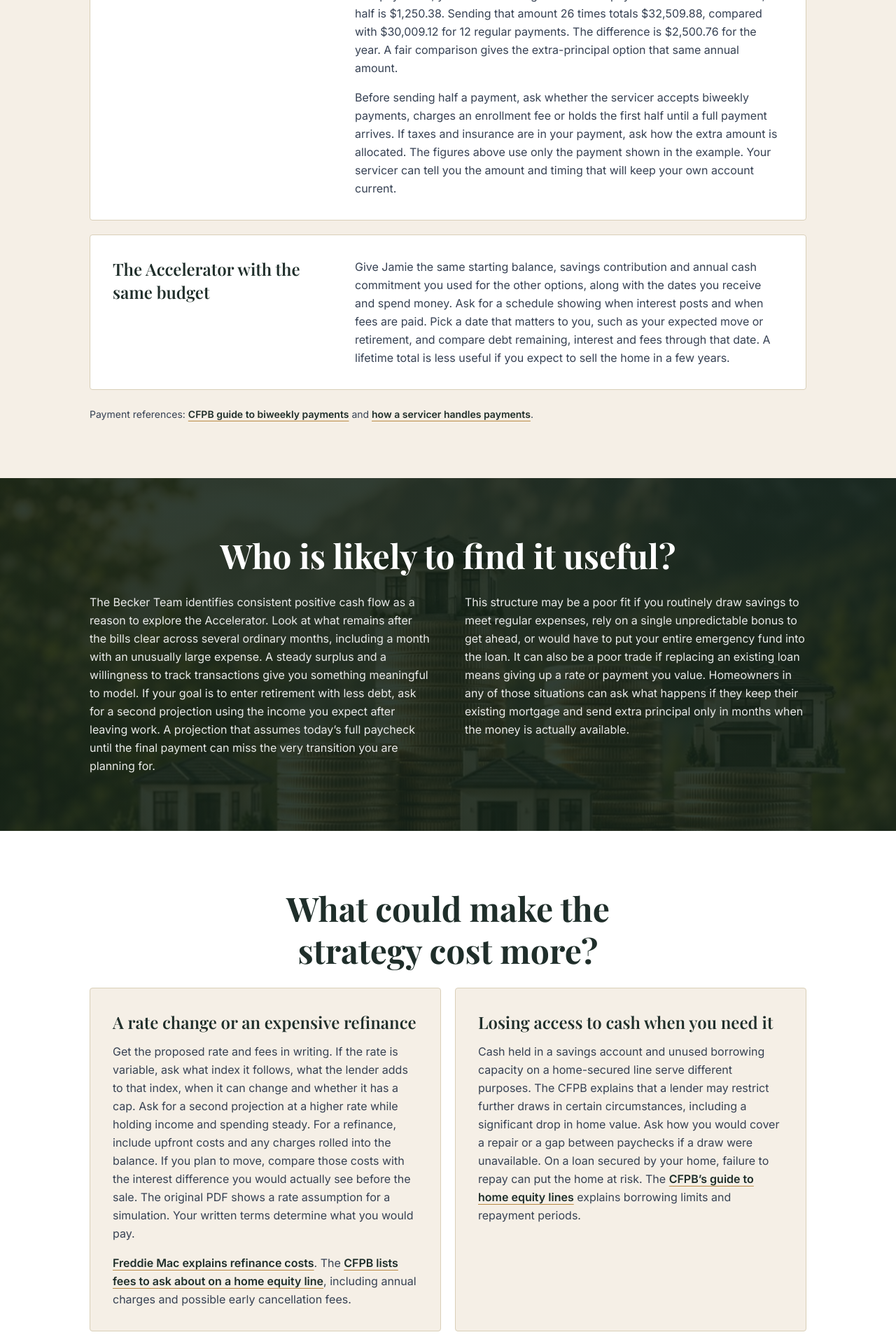
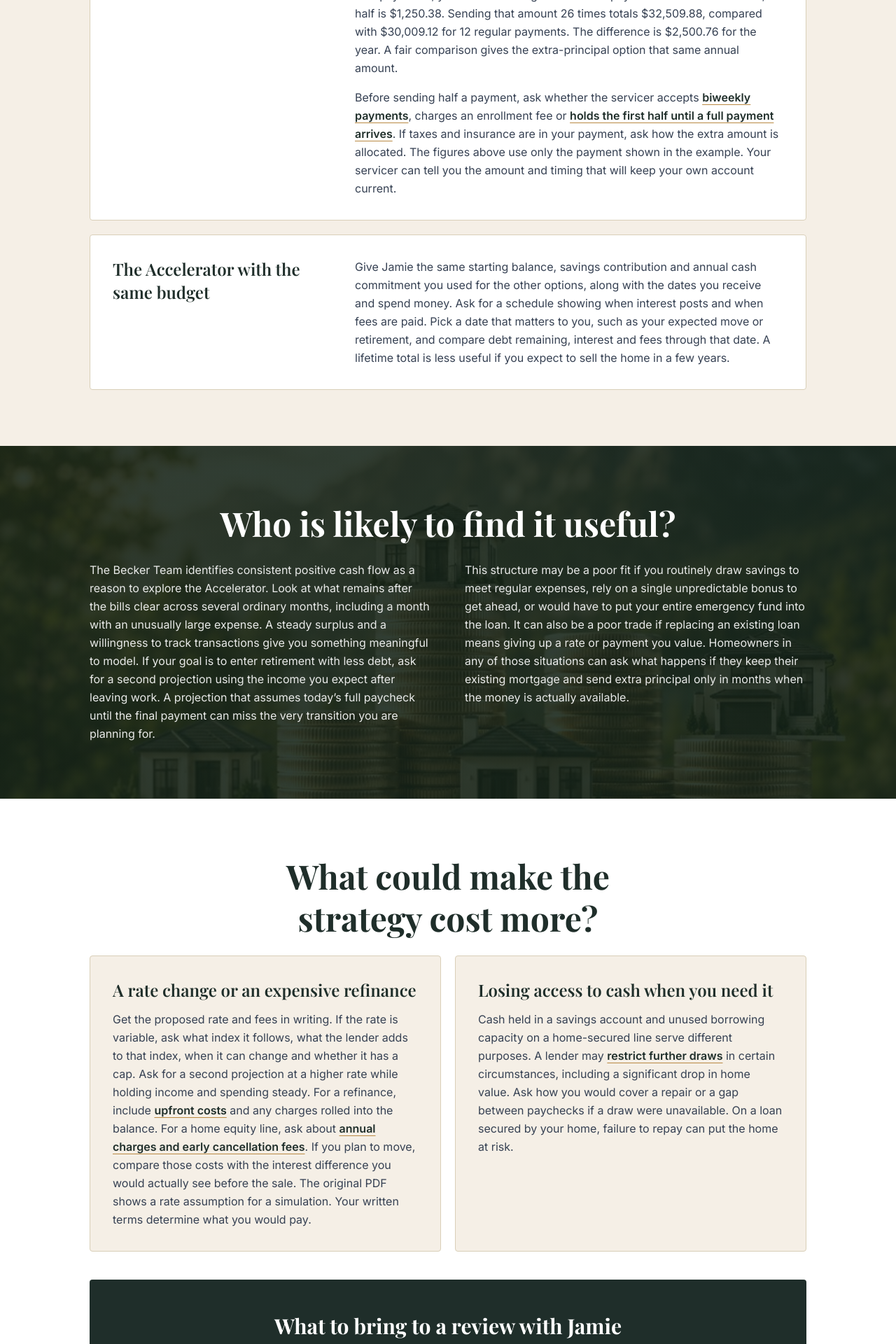
Before and after one commit to AppStudioPros/becker-team, a Next.js app: page /loan-programs/mortgage-accelerator/guide in a window 1280 px wide. Shown: the part 4120-6040 px from the top of the page at 70% size. Built offline with nearby package versions, Linux system fonts and the light colour scheme.

Commit message:
Remove standalone source notes from the Accelerator guide

```diff
--- a/app/loan-programs/mortgage-accelerator/guide/page.tsx
+++ b/app/loan-programs/mortgage-accelerator/guide/page.tsx
@@ -140,7 +140,7 @@ export default function MortgageAcceleratorGuide() {
               <h3 className={subheading} style={displayFont}>Biweekly payments through your servicer</h3>
               <div className="space-y-4 leading-relaxed text-gray-700">
                 <p>Every two weeks and twice a month are different schedules. With 26 half-payments, you send the equivalent of 13 full monthly payments in a year. With 24 half-payments, you send 12. Using the standard payment from the illustration, half is $1,250.38. Sending that amount 26 times totals $32,509.88, compared with $30,009.12 for 12 regular payments. The difference is $2,500.76 for the year. A fair comparison gives the extra-principal option that same annual amount.</p>
-                <p>Before sending half a payment, ask whether the servicer accepts biweekly payments, charges an enrollment fee or holds the first half until a full payment arrives. If taxes and insurance are in your payment, ask how the extra amount is allocated. The figures above use only the payment shown in the example. Your servicer can tell you the amount and timing that will keep your own account current.</p>
+                <p>Before sending half a payment, ask whether the servicer accepts <a className={sourceLink} href="https://www.consumerfinance.gov/consumer-tools/mortgages/answers/key-terms/#bi-weekly-payment">biweekly payments</a>, charges an enrollment fee or <a className={sourceLink} href="https://www.consumerfinance.gov/consumer-tools/mortgages/your-mortgage-servicer-must-comply-with-federal-rules/">holds the first half until a full payment arrives</a>. If taxes and insurance are in your payment, ask how the extra amount is allocated. The figures above use only the payment shown in the example. Your servicer can tell you the amount and timing that will keep your own account current.</p>
               </div>
             </div>
             <div className="grid gap-x-10 gap-y-1 rounded border border-cream-border bg-white p-6 md:grid-cols-[minmax(0,1fr)_minmax(0,2fr)] md:p-8">
@@ -150,7 +150,6 @@ export default function MortgageAcceleratorGuide() {
               </div>
             </div>
           </div>
-          <p className="mt-6 text-sm leading-relaxed text-gray-700">Payment references: <a className={sourceLink} href="https://www.consumerfinance.gov/consumer-tools/mortgages/answers/key-terms/#bi-weekly-payment">CFPB guide to biweekly payments</a> and <a className={sourceLink} href="https://www.consumerfinance.gov/consumer-tools/mortgages/your-mortgage-servicer-must-comply-with-federal-rules/">how a servicer handles payments</a>.</p>
         </div>
       </section>
 
@@ -174,14 +173,13 @@ export default function MortgageAcceleratorGuide() {
             <div className="h-full rounded border border-cream-border bg-cream p-6 md:p-8">
               <h3 className={subheading} style={displayFont}>A rate change or an expensive refinance</h3>
               <div className="space-y-4 leading-relaxed text-gray-700">
-                <p>Get the proposed rate and fees in writing. If the rate is variable, ask what index it follows, what the lender adds to that index, when it can change and whether it has a cap. Ask for a second projection at a higher rate while holding income and spending steady. For a refinance, include upfront costs and any charges rolled into the balance. If you plan to move, compare those costs with the interest difference you would actually see before the sale. The original PDF shows a rate assumption for a simulation. Your written terms determine what you would pay.</p>
-                <p><a className={sourceLink} href="https://myhome.freddiemac.com/refinancing/costs-of-refinancing">Freddie Mac explains refinance costs</a>. The <a className={sourceLink} href="https://www.consumerfinance.gov/ask-cfpb/what-fees-can-my-lender-charge-if-i-take-out-a-heloc-en-249/">CFPB lists fees to ask about on a home equity line</a>, including annual charges and possible early cancellation fees.</p>
+                <p>Get the proposed rate and fees in writing. If the rate is variable, ask what index it follows, what the lender adds to that index, when it can change and whether it has a cap. Ask for a second projection at a higher rate while holding income and spending steady. For a refinance, include <a className={sourceLink} href="https://myhome.freddiemac.com/refinancing/costs-of-refinancing">upfront costs</a> and any charges rolled into the balance. For a home equity line, ask about <a className={sourceLink} href="https://www.consumerfinance.gov/ask-cfpb/what-fees-can-my-lender-charge-if-i-take-out-a-heloc-en-249/">annual charges and early cancellation fees</a>. If you plan to move, compare those costs with the interest difference you would actually see before the sale. The original PDF shows a rate assumption for a simulation. Your written terms determine what you would pay.</p>
               </div>
             </div>
             <div className="h-full rounded border border-cream-border bg-cream p-6 md:p-8">
               <h3 className={subheading} style={displayFont}>Losing access to cash when you need it</h3>
               <div className="space-y-4 leading-relaxed text-gray-700">
-                <p>Cash held in a savings account and unused borrowing capacity on a home-secured line serve different purposes. The CFPB explains that a lender may restrict further draws in certain circumstances, including a significant drop in home value. Ask how you would cover a repair or a gap between paychecks if a draw were unavailable. On a loan secured by your home, failure to repay can put the home at risk. The <a className={sourceLink} href="https://www.consumerfinance.gov/ask-cfpb/what-is-a-home-equity-line-of-credit-heloc-en-107/">CFPB’s guide to home equity lines</a> explains borrowing limits and repayment periods.</p>
+                <p>Cash held in a savings account and unused borrowing capacity on a home-secured line serve different purposes. A lender may <a className={sourceLink} href="https://www.consumerfinance.gov/ask-cfpb/what-is-a-home-equity-line-of-credit-heloc-en-107/">restrict further draws</a> in certain circumstances, including a significant drop in home value. Ask how you would cover a repair or a gap between paychecks if a draw were unavailable. On a loan secured by your home, failure to repay can put the home at risk.</p>
               </div>
             </div>
           </div>
```
